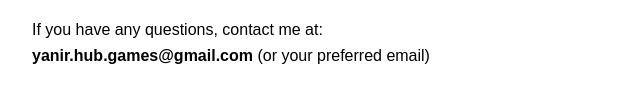
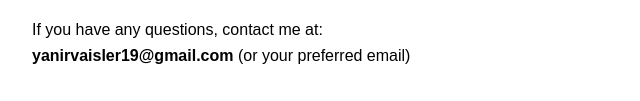
Before and after one commit to Yanir-hub/Gravity-Flip---Tap-or-DIe-, a plain HTML site: page privacy-policy.html in a window 1280 px wide. Shown: the part 1313-1414 px from the top of the page, 208-848 px from the left. Drawn offline with Linux system fonts and the light colour scheme.

Commit message:
Update privacy-policy.html

```diff
--- a/privacy-policy.html
+++ b/privacy-policy.html
@@ -78,7 +78,7 @@ We may update this Privacy Policy occasionally. Any changes will be posted on th
 <p>
 If you have any questions, contact me at:
 <br>
-<strong>yanir.hub.games@gmail.com</strong> (or your preferred email)
+<strong>yanirvaisler19@gmail.com</strong> (or your preferred email)
 </p>
 
 </body>
```
